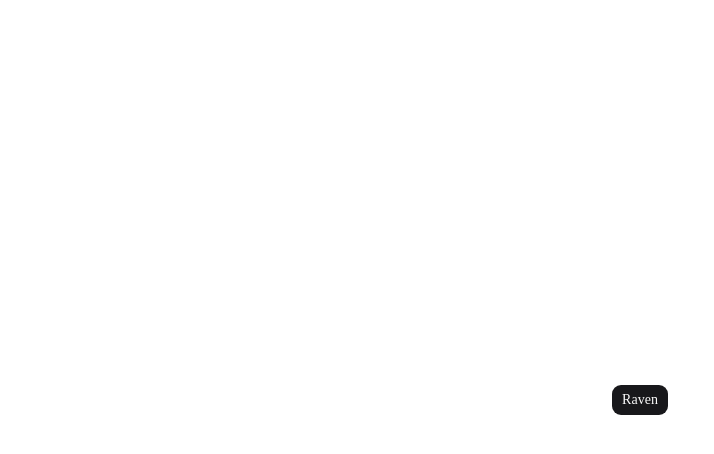
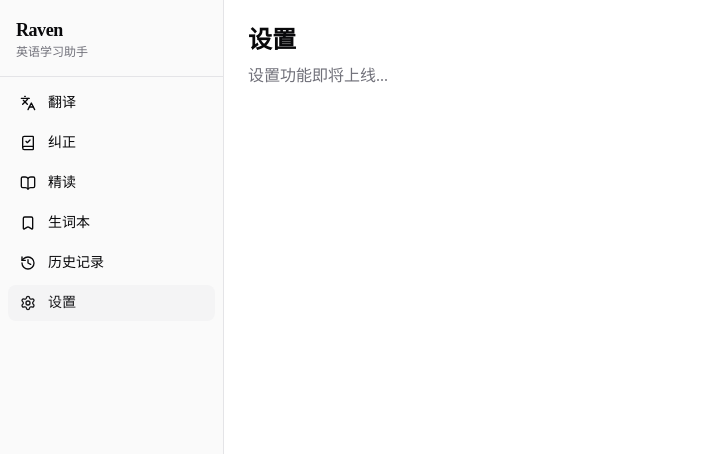
Before and after one commit to realanthonysu/raven, a React (Vite) app: page /settings in a window 1280 px wide. Shown: the top 454 px of the page, without its empty margins (0-714 px from the left). Built offline with nearby package versions, Linux system fonts and the light colour scheme; the HTML template or start-up script is replaced by a standard one.

Commit message:
feat: add sidebar navigation and page routing

```diff
--- a/src/App.tsx
+++ b/src/App.tsx
@@ -1,10 +1,26 @@
-import { Button } from "@/components/ui/button";
+import { BrowserRouter, Routes, Route } from "react-router-dom";
+import { Layout } from "./components/Layout";
+import TranslatePage from "./pages/TranslatePage";
+import CorrectPage from "./pages/CorrectPage";
+import ReadingPage from "./pages/ReadingPage";
+import VocabularyPage from "./pages/VocabularyPage";
+import HistoryPage from "./pages/HistoryPage";
+import SettingsPage from "./pages/SettingsPage";
 
 function App() {
   return (
-    <div className="h-screen flex items-center justify-center">
-      <Button variant="default">Raven</Button>
-    </div>
+    <BrowserRouter>
+      <Routes>
+        <Route element={<Layout />}>
+          <Route path="/" element={<TranslatePage />} />
+          <Route path="/correct" element={<CorrectPage />} />
+          <Route path="/reading" element={<ReadingPage />} />
+          <Route path="/vocabulary" element={<VocabularyPage />} />
+          <Route path="/history" element={<HistoryPage />} />
+          <Route path="/settings" element={<SettingsPage />} />
+        </Route>
+      </Routes>
+    </BrowserRouter>
   );
 }
 
--- /dev/null
+++ b/src/pages/HistoryPage.tsx
@@ -0,0 +1,8 @@
+export default function HistoryPage() {
+  return (
+    <div className="p-6">
+      <h2 className="text-2xl font-bold">历史记录</h2>
+      <p className="text-muted-foreground mt-2">历史记录功能即将上线...</p>
+    </div>
+  );
+}
--- /dev/null
+++ b/src/pages/ReadingPage.tsx
@@ -0,0 +1,8 @@
+export default function ReadingPage() {
+  return (
+    <div className="p-6">
+      <h2 className="text-2xl font-bold">精读</h2>
+      <p className="text-muted-foreground mt-2">精读功能即将上线...</p>
+    </div>
+  );
+}
--- /dev/null
+++ b/src/pages/SettingsPage.tsx
@@ -0,0 +1,8 @@
+export default function SettingsPage() {
+  return (
+    <div className="p-6">
+      <h2 className="text-2xl font-bold">设置</h2>
+      <p className="text-muted-foreground mt-2">设置功能即将上线...</p>
+    </div>
+  );
+}
--- /dev/null
+++ b/src/pages/VocabularyPage.tsx
@@ -0,0 +1,8 @@
+export default function VocabularyPage() {
+  return (
+    <div className="p-6">
+      <h2 className="text-2xl font-bold">生词本</h2>
+      <p className="text-muted-foreground mt-2">生词本功能即将上线...</p>
+    </div>
+  );
+}
```
